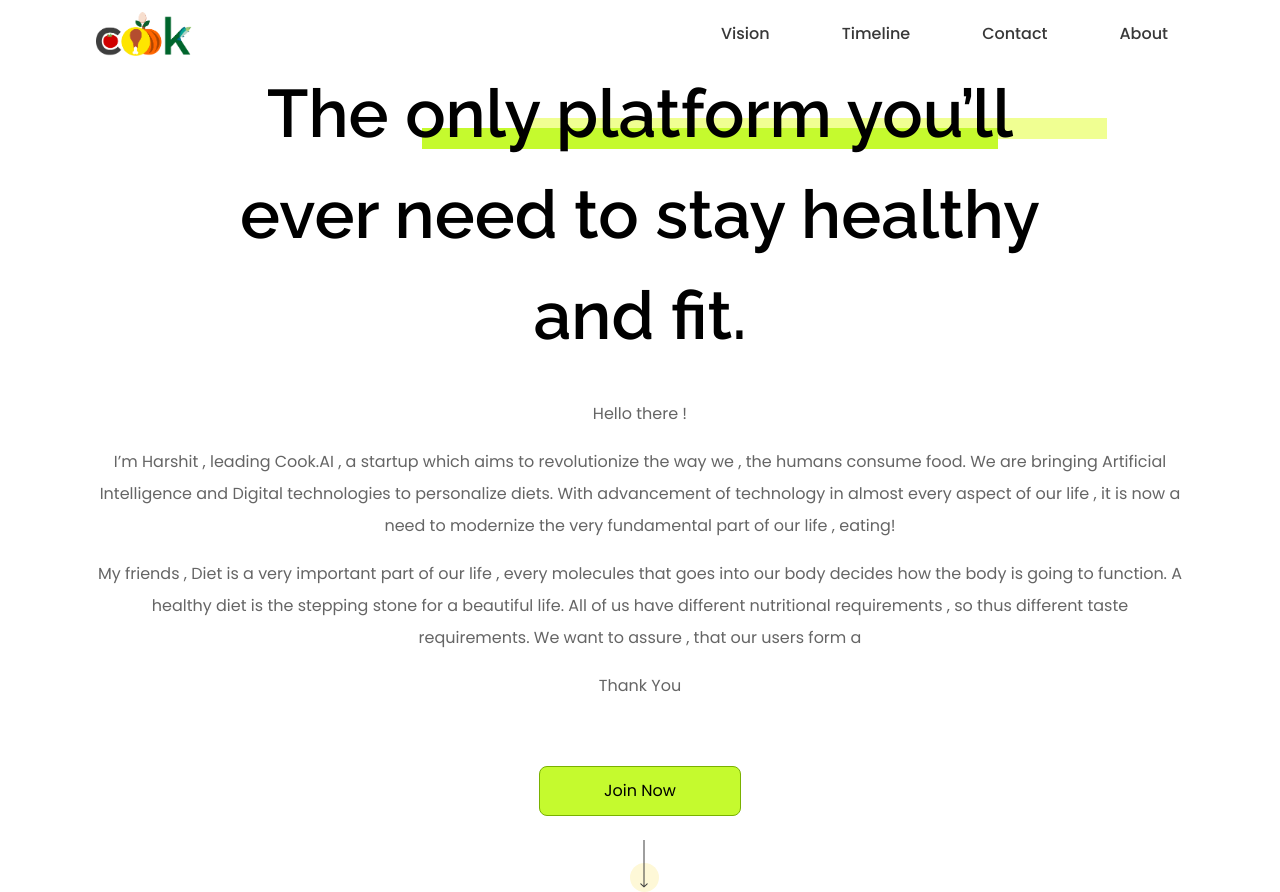
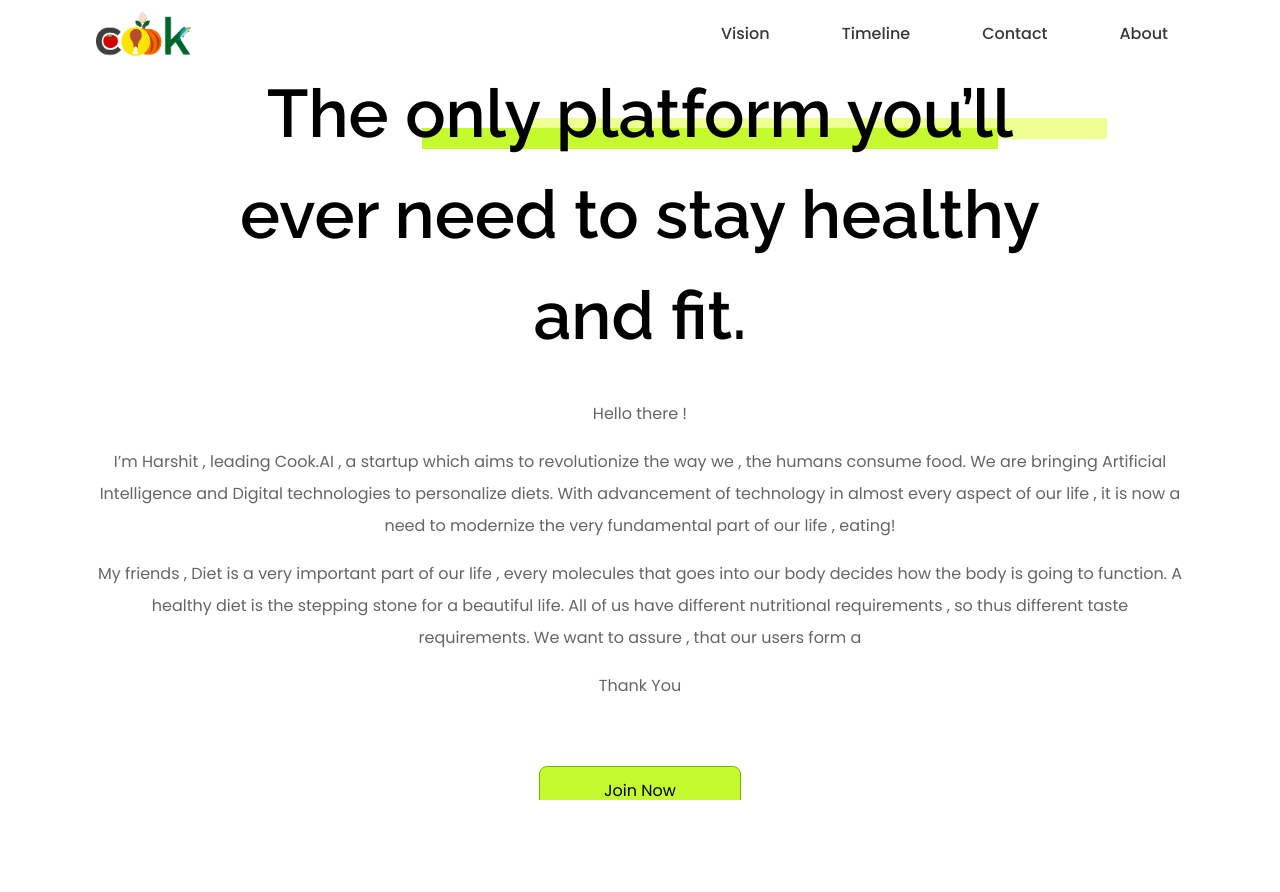
Before and after one commit to dibkb/cookai, a React (Vite) app: page / in a window 1280 px wide. After the commit the page ends 800 px from the top, so only its background shows below. Built offline with nearby package versions, Linux system fonts and the light colour scheme.

Commit message:
modal height fix

```diff
--- a/src/components/Modal/joinnow.module.css
+++ b/src/components/Modal/joinnow.module.css
@@ -2,7 +2,7 @@
   z-index: 20;
   position: absolute;
   top: 0;
-  height: 100vh;
+  height: 100%;
   width: 100%;
   background: rgba(98, 98, 98, 0.72);
 }
--- a/src/index.css
+++ b/src/index.css
@@ -6,3 +6,11 @@
 :root {
   font-family: "Poppins", sans-serif;
 }
+html,
+body {
+  height: 100%;
+  overflow-x: hidden;
+}
+#root {
+  min-height: 100vh;
+}
```
